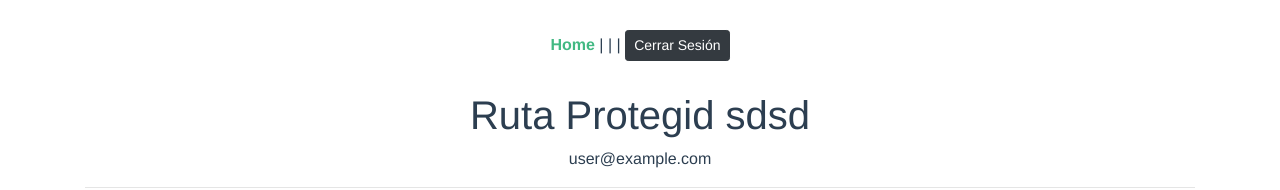
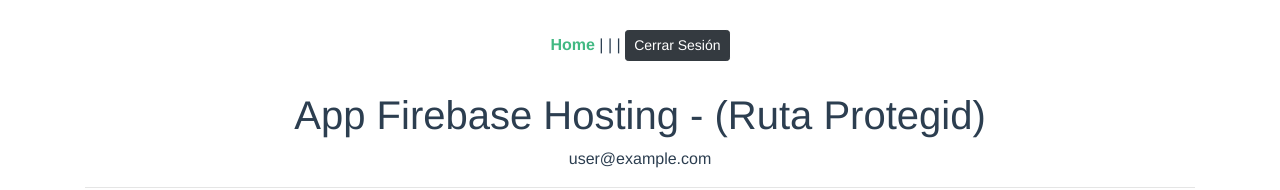
Before and after one commit to mcornielly/app-auth-vue2, a Vue app: page / in a window 1280 px wide. Shown: the top 190 px of the page. Built offline with nearby package versions, Linux system fonts and the light colour scheme; no server answers; the database is empty; sample sign-in values are in the browser's storage.

Commit message:
modified title in the home

```diff
--- a/src/views/Home.vue
+++ b/src/views/Home.vue
@@ -1,6 +1,6 @@
 <template>
     <div>
-        <h1>Ruta Protegid sdsd</h1>
+        <h1>App Firebase Hosting - (Ruta Protegid)</h1>
         <p v-if="user">{{ user.email }}</p>
         <hr>
         <router-link class="btn btn-primary btn-block" to="/crear_tarea">Nueva Tarea</router-link>
```
Also changed, not shown: firebase.json (added), 2 other files (tests, documents, lock files or other folders).
